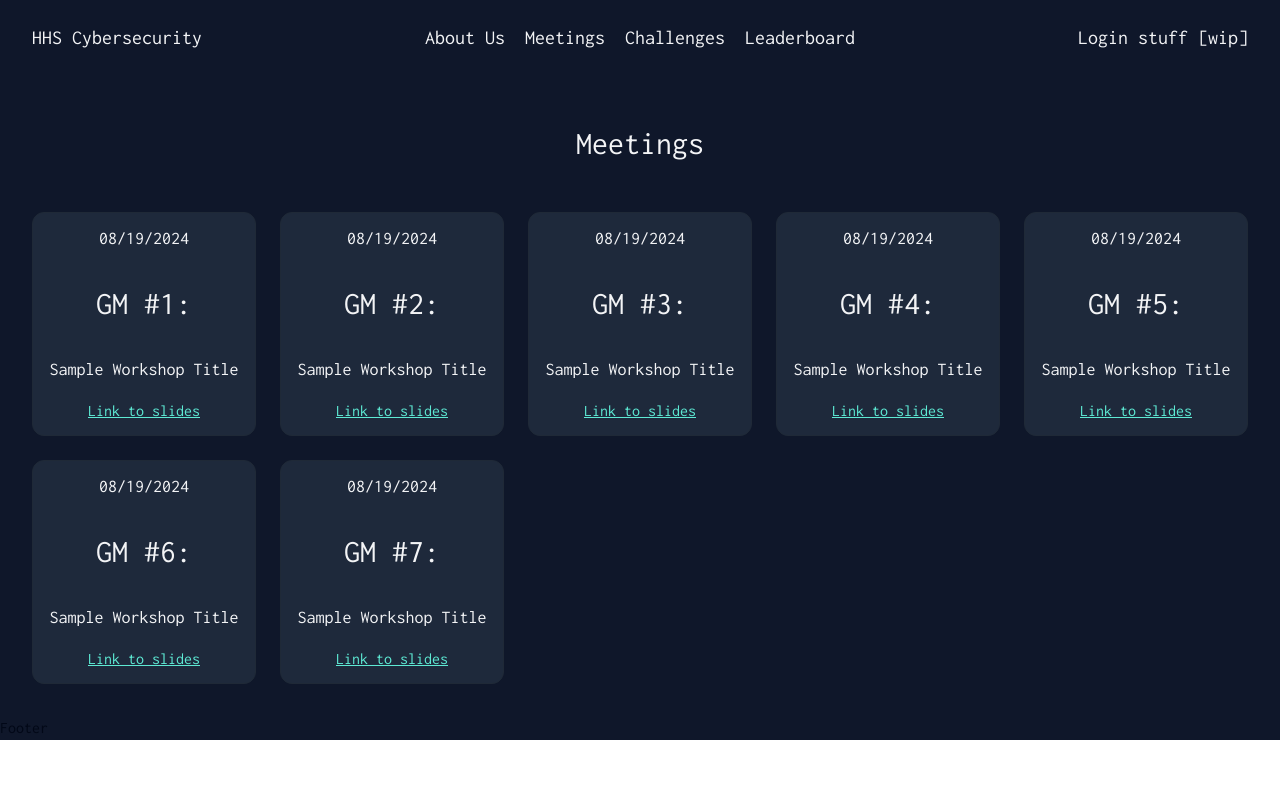
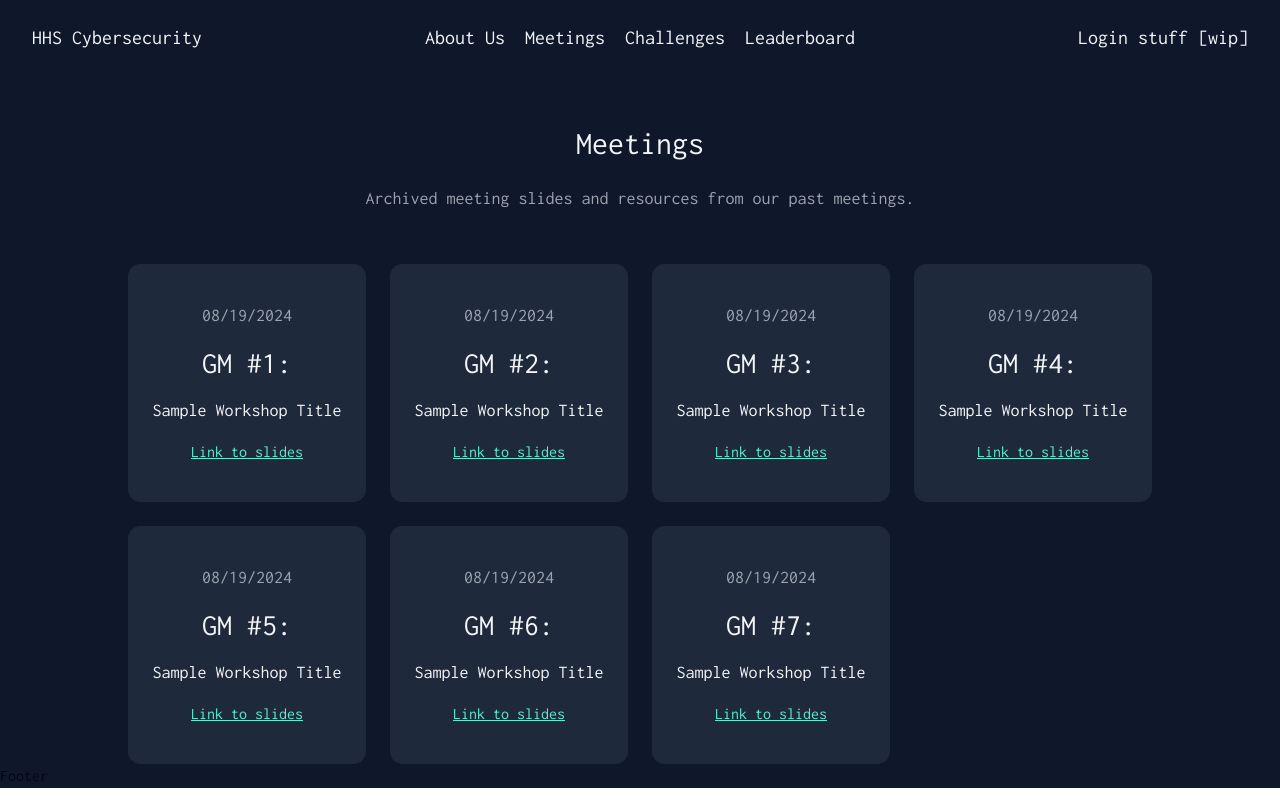
Before and after one commit to hhscybersec/hhscybersec.github.io, a React (Vite) app: page /meetings in a window 1280 px wide. Built offline with nearby package versions, Linux system fonts and the light colour scheme; a web font is replaced by a local one.

Commit message:
workshops page looks better

```diff
--- a/src/components/Meetings.tsx
+++ b/src/components/Meetings.tsx
@@ -2,9 +2,12 @@ import Workshop from "./Workshop"
 
 const Meetings = () => {
 	return (
-		<div className="p-8">
-			<h1 className="text-center pb-8">Meetings</h1>
-            <div className="grid sm:grid-cols-2 md:grid-cols-3 lg:grid-cols-4 xl:grid-cols-5 gap-6">
+		<div className="w-2/3 sm:w-3/4 md:w-2/3 lg:w-3/4 xl:w-4/5 m-auto">
+            <div className="text-center leading-loose py-8">
+    			<h1>Meetings</h1>
+                <p className="text-gray-400">Archived meeting slides and resources from our past meetings.</p>
+            </div>
+            <div className="m-auto grid sm:grid-cols-2 md:grid-cols-2 lg:grid-cols-3 xl:grid-cols-4 gap-6">
                 <Workshop number={1} title={"Sample Workshop Title"} date={"08/19/2024"} slidesLink={""} />
                 <Workshop number={2} title={"Sample Workshop Title"} date={"08/19/2024"} slidesLink={""} />
                 <Workshop number={3} title={"Sample Workshop Title"} date={"08/19/2024"} slidesLink={""} />
--- a/src/components/Workshop.tsx
+++ b/src/components/Workshop.tsx
@@ -10,8 +10,8 @@ interface WorkshopProps {
 const Workshop: React.FC<WorkshopProps> = ({ title, number, date, slidesLink }) => {
 	return (
 		<a href={slidesLink} target='_blank' className='text-center lg:p-3 xl:p-4 border aspect-square border-gray-800 hover:border-teal-300 ease-linear duration-300 overflow-hidden flex flex-col justify-center items-center bg-slate-800 hover:bg-slate-800 bg-[linear-gradient(45deg,transparent_25%,rgba(68,68,68,.2)_50%,transparent_75%,transparent_100%)] rounded-xl bg-[length:250%_250%,100%_100%] bg-[position:-100%_0,0_0] bg-no-repeat transition-[background-position_0s_ease] hover:bg-[position:200%_0,0_0] hover:duration-[2500ms]'>
-			<p>{date}</p>
-			<h1 className='py-4'>GM #{number}:</h1>
+			<p className='text-gray-400'>{date}</p>
+			<h2>GM #{number}:</h2>
 			<p>{title}</p>
             <a className='underline text-teal-300' href={slidesLink}>Link to slides</a>
 		</a>
```
